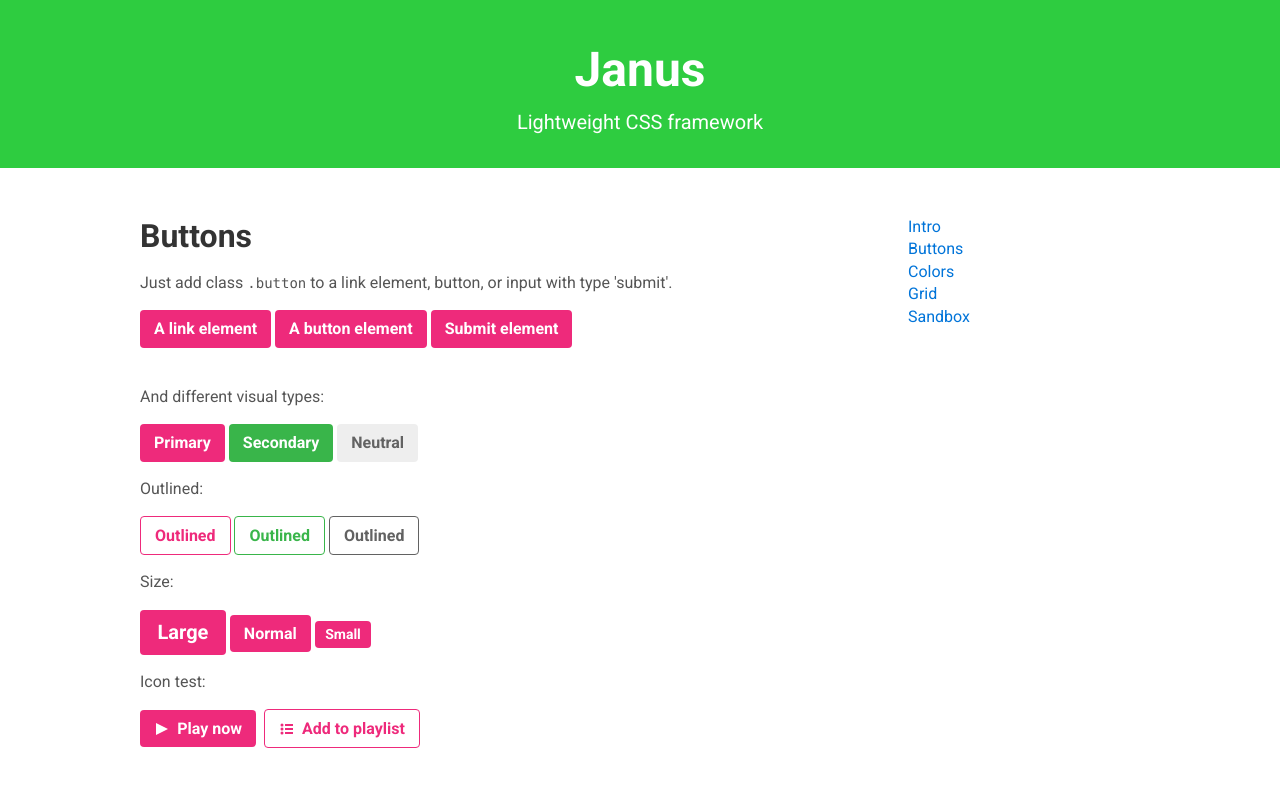
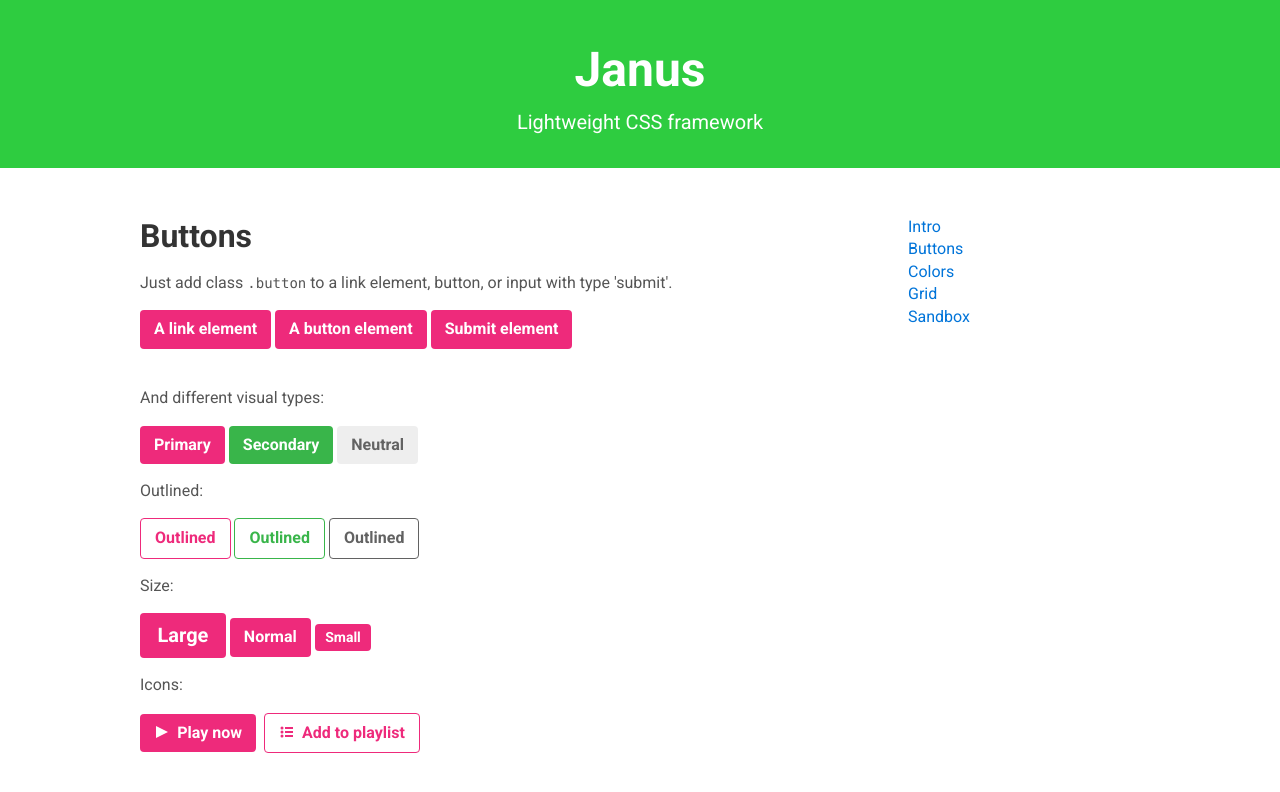
Before and after one commit to davidpots/janus, a Jekyll site: the page built from _patterns/buttons.html, in a window 1280 px wide. Shown: the top 792 px of the page. Built offline with Jekyll 4.4.1, drawn with Linux system fonts in a browser that asks for light colours.

Commit message:
Tweaks buttons

```diff
--- a/_patterns/buttons.html
+++ b/_patterns/buttons.html
@@ -36,7 +36,7 @@ permalink: /buttons/
   <a href="" class="button button--primary button--small">Small</a>
 </p>
 
-<p>Icon test:</p>
+<p>Icons:</p>
 <p>
   <a href="" class="button button--primary mrxs">
     <svg class="icon" data-icon="play" viewBox="0 0 32 32" style="fill:currentcolor"><path d="M4 4 L28 16 L4 28 z "></path></svg>
--- a/_sass/_buttons.scss
+++ b/_sass/_buttons.scss
@@ -25,7 +25,7 @@ $ui-padding:         .875rem;
   white-space: nowrap;
   display: inline-block;
   height: auto;
-  padding: $button-padding-y $button-padding-x ($button-padding-y * .85);
+  padding: $button-padding-y $button-padding-x;
   border-radius: $border-radius;
   &:hover,
   &:focus {
@@ -92,9 +92,8 @@ $ui-padding:         .875rem;
   font-size: $font-size--small;
 }
 
-
-
-
+// Icons in button
+.button {
   .icon {
     width: 1rem;
     height: 1rem;
@@ -102,3 +101,4 @@ $ui-padding:         .875rem;
     top: .1625rem;
     margin-right: .2rem;
   }
+}
```
Lines whose indentation alone changed are shown as unchanged.
